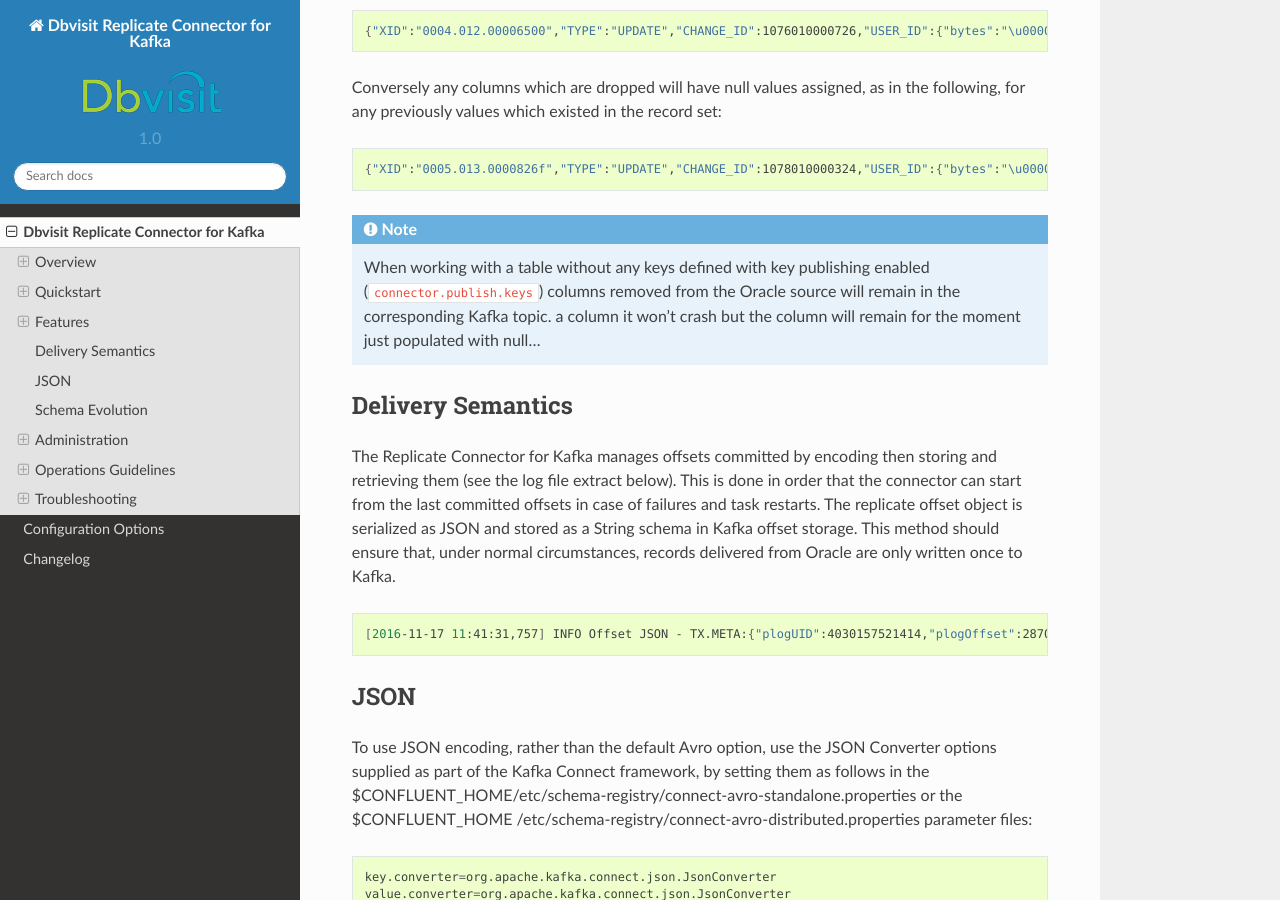
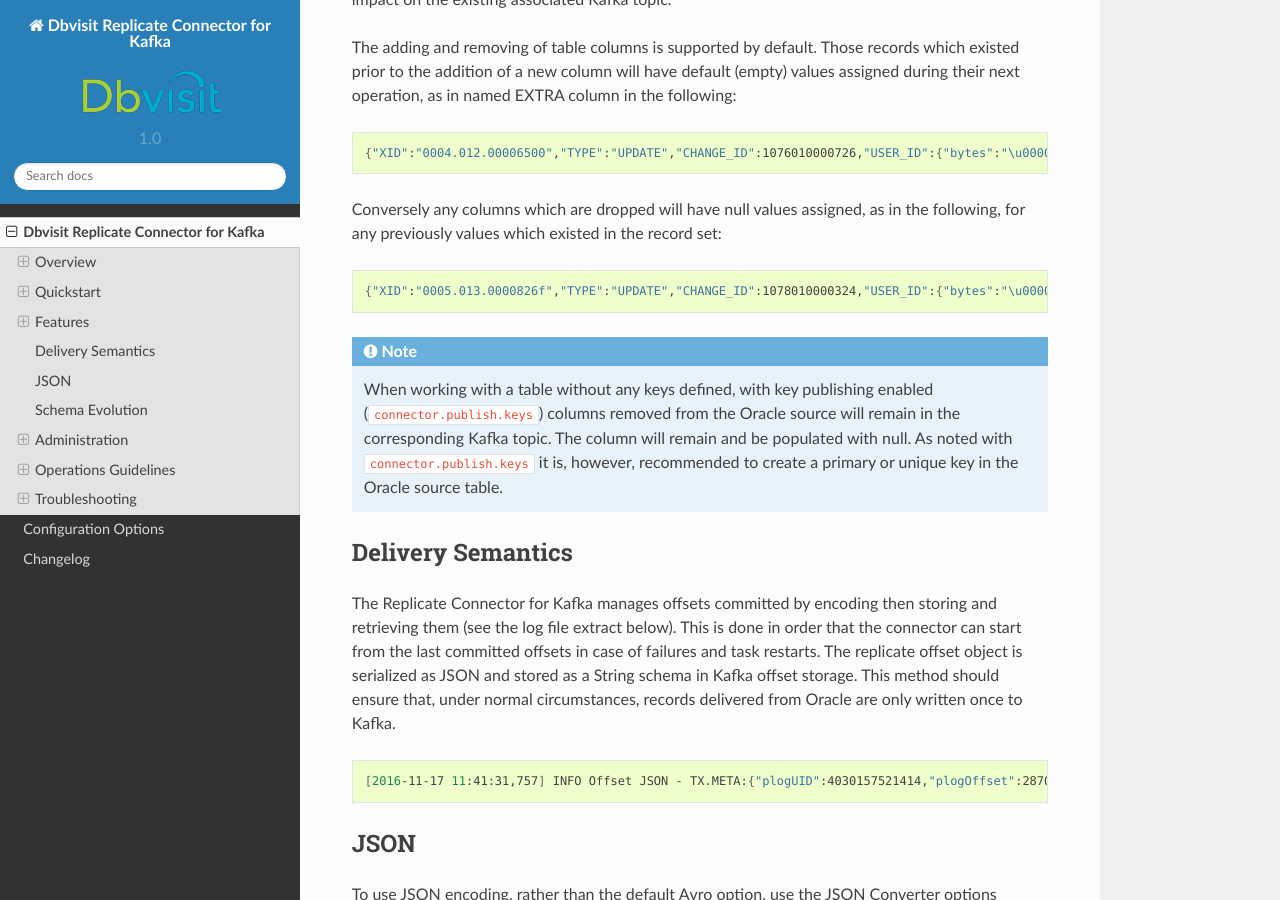
Before and after one commit to blueapple1120/replicate-connector-for-kafka, a Sphinx documentation site: the page built from docs/source_connector.rst, in a window 1280 px wide and 900 px high, scrolled down 14971 px. Built offline with Sphinx 7.4.7 and the Read the Docs theme 2.0.0, drawn with Linux system fonts in a browser that asks for light colours; some of the changed text lies outside the part shown.

Commit message:
Version 2.9.00 of Replicate Connector for Kafka
Version 2.9.00 of Replicate Connector for Kafka - minor doc tweaks

```diff
--- a/docs/source_connector.rst
+++ b/docs/source_connector.rst
@@ -511,6 +511,9 @@
 ^^^^^^^^^^
 Only single-part inline LOBs (inline - LOB size < 4000 bytes) are replicated as complete fields. All others (larger/out-of-line LOBs) will be partial LOB writes.
 
+Single mandatory LOB field
+^^^^^^^^^^^^^^^^^^^^^^^^^^
+Only one mandatory (NOT-NULL) LOB field is supported in a single change row when integrated with Avro/Schema Registry.
 
 Multiple LOB fields
 ^^^^^^^^^^^^^^^^^^^
@@ -573,7 +576,7 @@
     {"XID":"0005.013.0000826f","TYPE":"UPDATE","CHANGE_ID":1078010000324,"USER_ID":{"bytes":"\u0000"},"USER_NAME":{"string":"Matt Roberts"},"USER_ROLE":{"string":"Senior Partner"},"EXTRA":null}
 
 .. note::
-    When working with a table without any keys defined with key publishing enabled (``connector.publish.keys``) columns removed from the Oracle source will remain in the corresponding Kafka topic. a column it won’t crash but the column will remain for the moment just populated with null…
+    When working with a table without any keys defined, with key publishing enabled (``connector.publish.keys``) columns removed from the Oracle source will remain in the corresponding Kafka topic. The column will remain and be populated with null. As noted with ``connector.publish.keys`` it is, however, recommended to create a primary or unique key in the Oracle source table.
 
 
 Delivery Semantics
```
